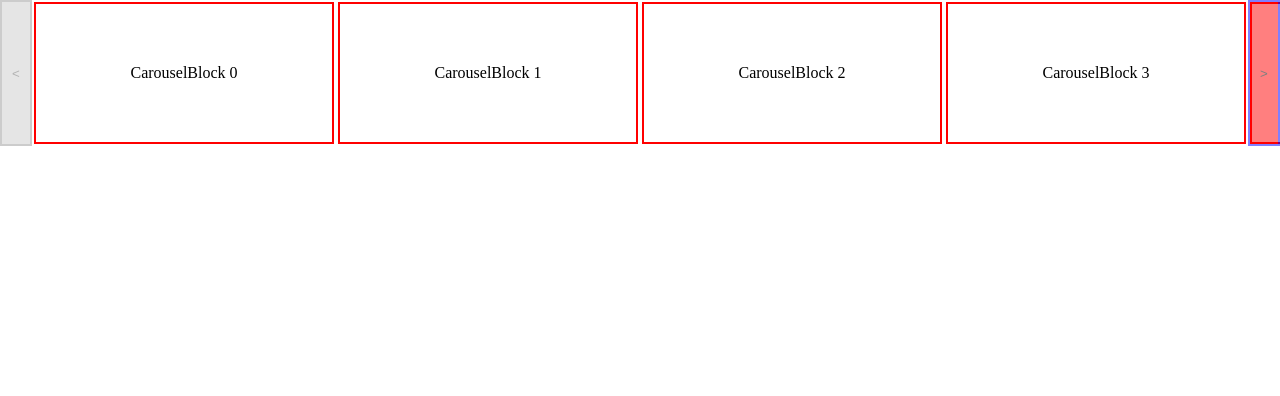
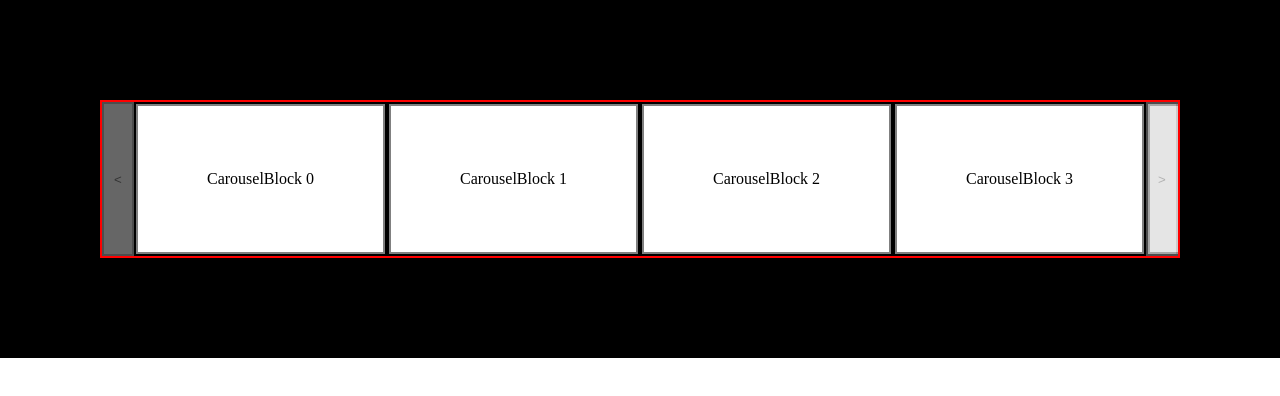
Before and after one commit to Mir-Labib-Hossain/Playground, a React (Vite) app: page / in a window 1280 px wide. Shown: the top 396 px of the page. Built offline with nearby package versions, Linux system fonts and the light colour scheme.

Commit message:
Implemented useDebounce inside useEffect with cleanup

```diff
--- a/src/App.tsx
+++ b/src/App.tsx
@@ -3,7 +3,11 @@ import Carousel from "./components/carousel";
 type Props = {};
 
 const App = (props: Props) => {
-  return <Carousel />;
+  return (
+    <div className="app">
+      <Carousel />
+    </div>
+  );
 };
 
 export default App;
--- a/src/components/carousel-block/index.tsx
+++ b/src/components/carousel-block/index.tsx
@@ -2,11 +2,14 @@ import "./style.css";
 
 type Props = {
   title: number | string;
+  limit: number;
 };
 
-const CarouselBlock = ({ title }: Props) => {
+const CarouselBlock = ({ title, limit }: Props) => {
+  const width = 100 / limit + "%";
+
   return (
-    <div className="block">
+    <div className="block" style={{ flexBasis: width }}>
       <div className="content">CarouselBlock {title}</div>
     </div>
   );
--- a/src/components/carousel-block/style.css
+++ b/src/components/carousel-block/style.css
@@ -1,17 +1,38 @@
 .block {
-  --block-per-screen:4;
   display: flex;
   padding: 2px;
-  width: var(--block-per-screen);
-  flex: 0 0 calc(100% / var(--block-per-screen));
+  flex: 0 0 20%;
   /* Customable */
 }
 
+
+/* @media (max-width: 1570px) {
+  .block {
+    flex: 0 0 25%;
+    border : 2px solid red;
+  }
+}
+
+@media (max-width: 1100px) {
+  .block {
+    flex: 0 0 33%;
+    border : 2px solid red;
+  }
+}
+
+@media (max-width: 850px) {
+  .block {
+    flex: 0 0 50%;
+    border : 2px solid red;
+  }
+} */
+
 .content {
+  background-color: white;
   width: 100%;
-  aspect-ratio: 19/9;
+  height: 150px;
   /* Customable */
   display: grid;
   place-content: center;
-  border: 2px solid red;
+  border: 2px solid gray;
 }
--- a/src/components/carousel/handler-btn.tsx
+++ b/src/components/carousel/handler-btn.tsx
@@ -1,13 +1,11 @@
 type Props = {
   position: String;
   handleView: any;
-  disabled: boolean;
 };
-// import "./style.css";
 
-function HandlerBtn({ position, handleView, disabled }: Props) {
+function HandlerBtn({ position, handleView }: Props) {
   return (
-    <button className="handler-btn" onClick={() => handleView(position)} disabled={disabled}>
+    <button className="handler-btn" onClick={() => handleView(position)}>
       {position === "left" ? "<" : ">"}
     </button>
   );
--- a/src/components/carousel/index.tsx
+++ b/src/components/carousel/index.tsx
@@ -1,31 +1,56 @@
-import { useState } from "react";
+import { useEffect, useState } from "react";
+import useDebounce from "../../hooks/useDebounce";
 import CarouselBlock from "../carousel-block";
 import HandlerBtn from "./handler-btn";
 import "./style.css";
 type Props = {};
 
+const getWindowDimensions = () => {
+  const { innerWidth: width, innerHeight: height } = window;
+  return {
+    width,
+    height,
+  };
+};
+
 const Carousel = (props: Props) => {
   const [currentView, setCurrentView] = useState(0);
-  const carouselArr = [0, 1, 2, 3, 4, 5, 6, 7, 8, 9];
-  const limit = 4;
+  const [limit, setLimit] = useState(5); // = 20% width
+  const carouselArr = [0, 1, 2, 3, 4, 5, 6, 7, 8, 9, 10, 11, 12, 13, 14];
+
+  const updateLimit = () => {
+    const { width } = getWindowDimensions();
+    if (width < 850) setLimit(2); // = 50% width
+    else if (width < 1100) setLimit(3); // = 33% width
+    else if (width < 1570) setLimit(4); // = 25% width
+    else setLimit(5);
+  };
+
+  const debounceLimit = useDebounce(() => updateLimit(), 500);
+
+  useEffect(() => {
+    updateLimit(); // update on load
+    const handleResize = () => debounceLimit();
+    window.addEventListener("resize", handleResize);
+    return () => window.removeEventListener("resize", handleResize);
+  }, []);
 
   const handleView = (status: string) => {
-    if (status === "left") setCurrentView((prevState) => prevState - 1);
-    else setCurrentView((prevState) => prevState + 1);
+    if (status === "left") {
+      if (currentView === 0) setCurrentView((prevState) => prevState - 1);
+      setCurrentView((prevState) => prevState - 1);
+    } else setCurrentView((prevState) => prevState + 1);
   };
-
-  console.log(currentView !== 0, currentView, 0);
-  console.log(currentView !== Math.floor(carouselArr.length / limit), currentView, Math.floor(carouselArr.length / limit));
 
   return (
     <div className="container">
-      <HandlerBtn position="left" handleView={handleView} disabled={currentView === 0} />
+      <HandlerBtn position="left" handleView={handleView} />
       <div className="carousel-list" style={{ transform: `translateX(calc(${currentView}*-100%))` }}>
         {carouselArr.map((title) => (
-          <CarouselBlock key={title} title={title} />
+          <CarouselBlock key={title} title={title} limit={limit} />
         ))}
       </div>
-      <HandlerBtn position="right" handleView={handleView} disabled={currentView === Math.floor(carouselArr.length / limit)} />
+      <HandlerBtn position="right" handleView={handleView} />
     </div>
   );
 };
--- a/src/components/carousel/style.css
+++ b/src/components/carousel/style.css
@@ -1,18 +1,19 @@
 :root{
   --side-width:2rem;
 }
+
 .container {
   display: flex;
   justify-content: center;
   overflow: hidden;
+  border : 2px solid red;
 }
 
 .carousel-list {
-  --slider-index: 0;
-
   width: calc(100% - 2 * var(--side-width) );
   display: flex;
-  transform: translateX( calc( -100% * var(--slider-index) ));
+  /* --slider-index: 0;
+  transform: translateX( calc( -100% * var(--slider-index) )); */
   transform: translateX(-0%);
   transition: transform .5s ease-in-out;
 }
@@ -20,9 +21,9 @@
 /* button */
 .handler-btn {
   opacity: 0.5;
-  background-color: red;
-  border: none;
-  border : 2px solid blue;
+  border: 2px solid #999999;
+  background-color: #cccccc;
+  color: #666666;
   width: var(--side-width); /* container width is 90% because there is 5% & 5% 2 buttons = 90+5+5=100 */
   z-index: 10;
   cursor: pointer;
@@ -30,15 +31,7 @@
   /* display: none; */
   /* Customable */
 }
-.handler-btn:hover,
-.handler-btn:focus{
+.handler-btn:hover{
   opacity: 1;
   transform: scale(1.2);
 }
-
-.handler-btn:disabled,
-.handler-btn[disabled]{
-  border: 2px solid #999999;
-  background-color: #cccccc;
-  color: #666666;
-}
--- /dev/null
+++ b/src/hooks/useDebounce.ts
@@ -0,0 +1,10 @@
+const useDebounce = (callback: any, delay: number=1000) => {
+    let timeout: any;
+    return (args?: string) => {
+      clearTimeout(timeout);
+      timeout = setTimeout(() => {
+        callback(args);
+      }, delay);
+    };
+  };
+  export default useDebounce;
--- a/src/index.css
+++ b/src/index.css
@@ -6,3 +6,8 @@
 *, *:before, *:after {
     box-sizing: border-box;
 }
+
+.app{
+    background: black;
+    padding: 100px;
+}
--- a/src/main.tsx
+++ b/src/main.tsx
@@ -4,7 +4,7 @@ import App from "./App";
 import "./index.css";
 
 ReactDOM.createRoot(document.getElementById("root") as HTMLElement).render(
-  <React.StrictMode>
+  // <React.StrictMode>
     <App />
-  </React.StrictMode>
+  //  </React.StrictMode>
 );
```
